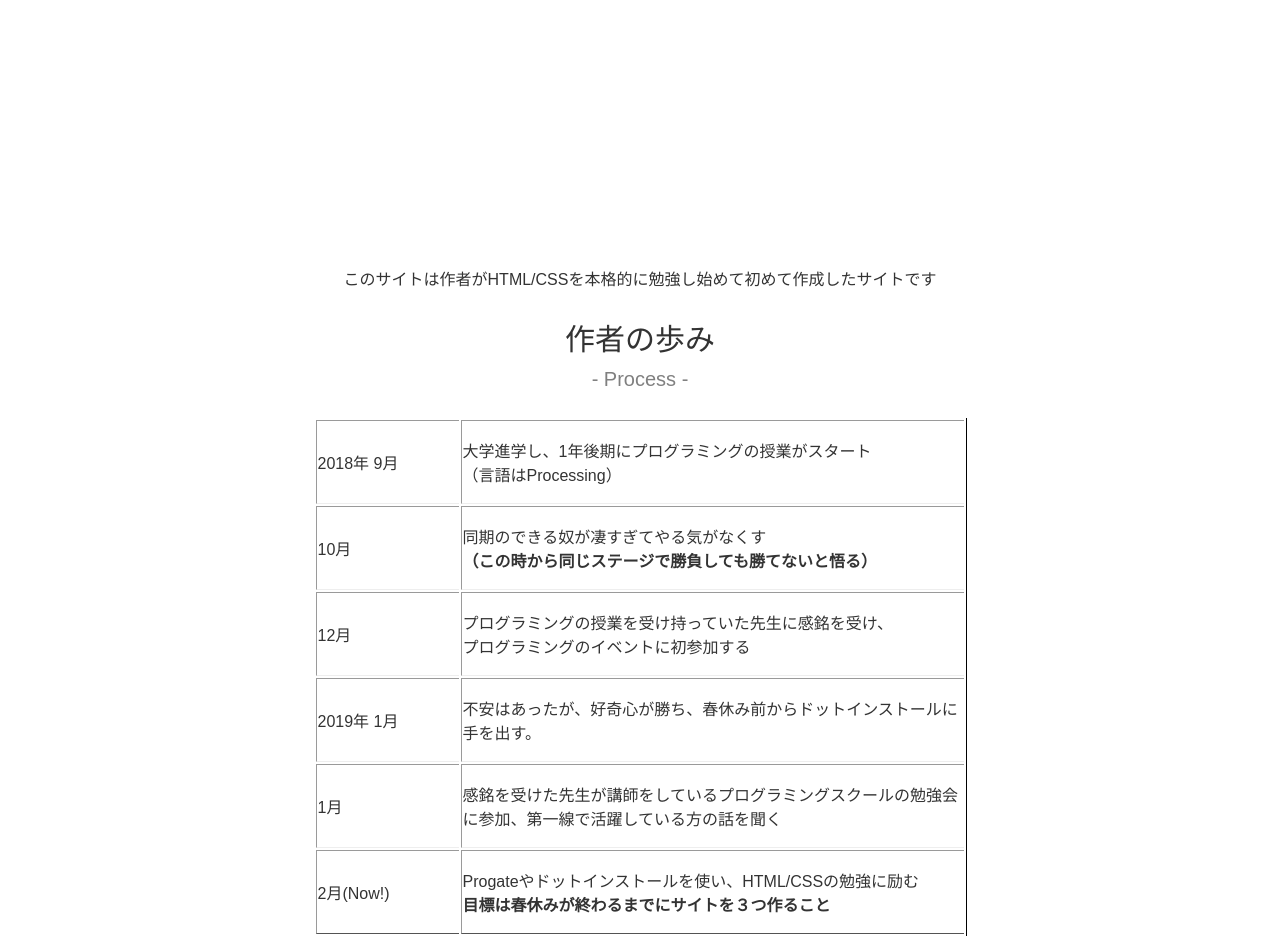
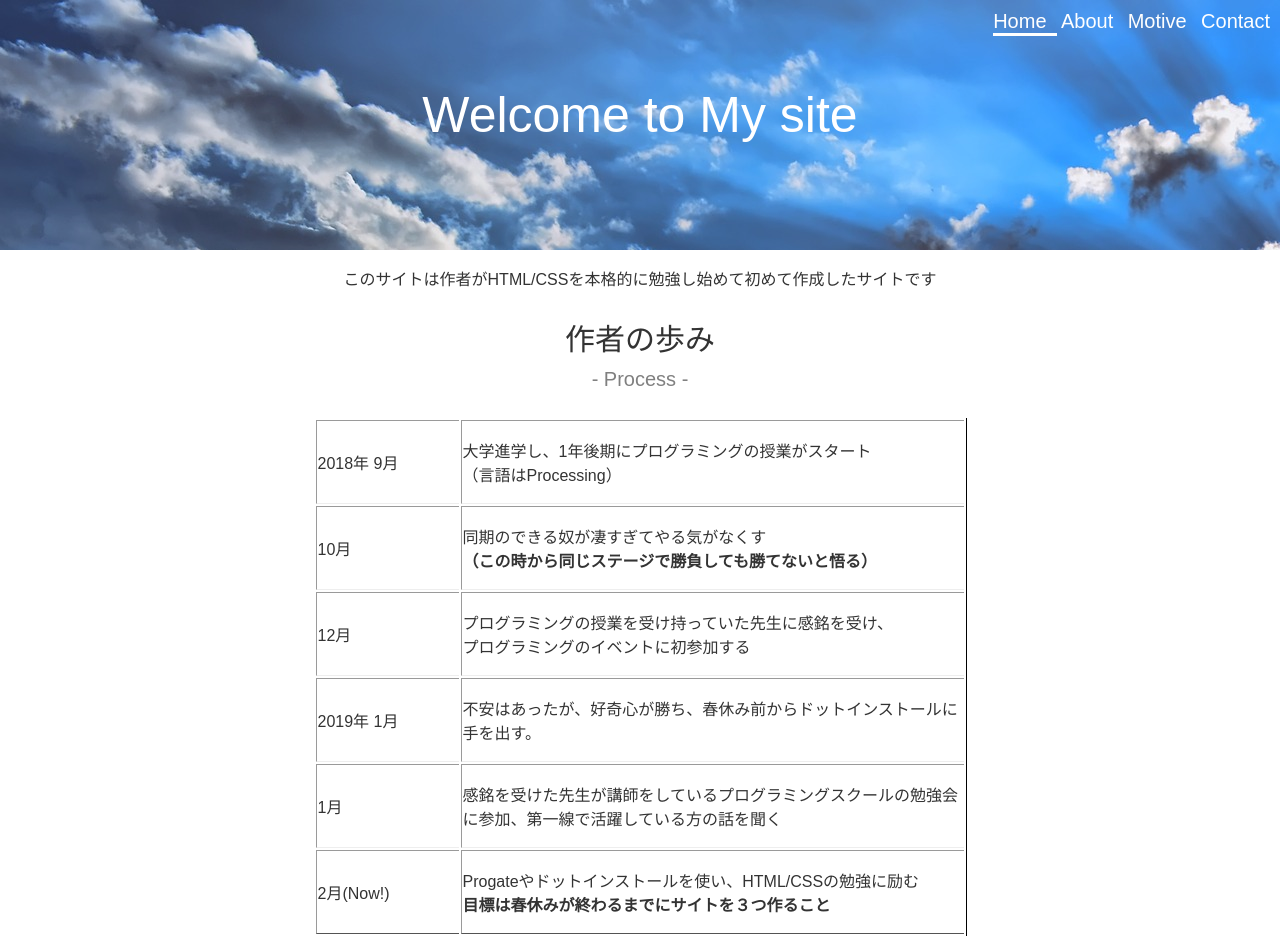
Before and after one commit to zer0Cyber/firstMySite, a plain HTML site: page index.html in a window 1280 px wide. Shown: the top 937 px of the page. Drawn offline with Linux system fonts and the light colour scheme.

Commit message:
Update style.css

```diff
--- a/style.css
+++ b/style.css
@@ -12,7 +12,7 @@ body{
 }
 
 header {
-  background-image:url(img/nature.jpg);
+  background-image:url(nature.jpg);
   color: white;
   height: 250px;
   opacity: 0.9;
```
